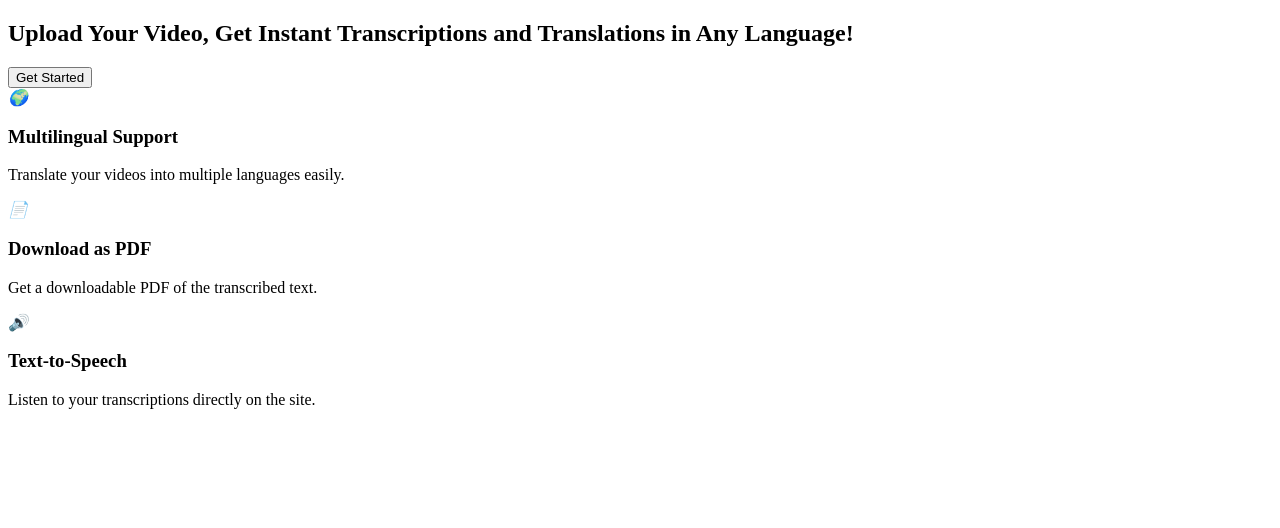
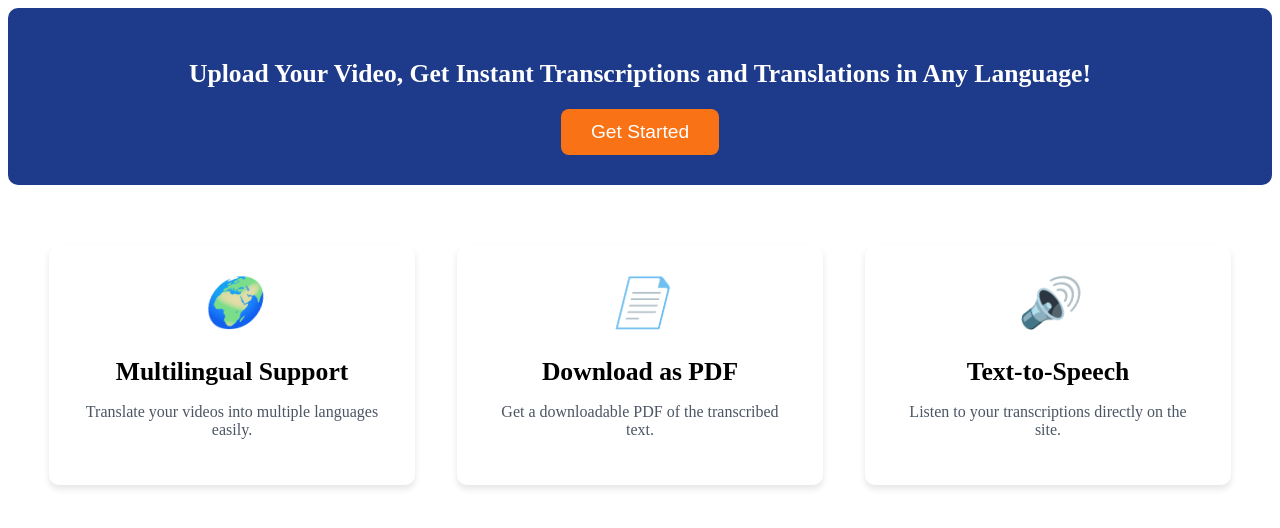
Before and after one commit to vigneshwaranbalamurugan/Video-2-Words, a Next.js app in the folder video-2-words/: page /home in a window 1280 px wide. Shown: the top 528 px of the page. Built offline with nearby package versions, Linux system fonts and the light colour scheme.

Commit message:
ui-changes

```diff
--- a/video-2-words/styles/Home.module.css
+++ b/video-2-words/styles/Home.module.css
@@ -1,92 +1,95 @@
-.container {
-  min-height: 100vh;
-  padding: 0 0.5rem;
-  display: flex;
-  flex-direction: column;
-  justify-content: center;
-  align-items: center;
+
+.hero h1,.hero h3 {
+  font-weight: bold;
 }
 
-.title a {
-  color: #0070f3;
-  text-decoration: none;
+/* Hero Section */
+.hero {
+  background-color: #1E3A8A; /* Dark Blue */
+  color: #FFFFFF;
+  text-align: center;
+  padding: 30px 10px;
+  border-radius: 10px;
 }
 
-.title a:hover,
-.title a:focus,
-.title a:active {
-  text-decoration: underline;
+.herotitle {
+  font-size: 1.6rem;
+  margin-bottom: 20px;
 }
 
-.title {
-  margin: 0 0 1rem;
-  line-height: 1.15;
-  font-size: 3.6rem;
+.ctabutton {
+  background-color: #F97316; /* Orange */
+  color: #FFFFFF;
+  padding: 12px 30px;
+  font-size: 1.2rem;
+  border: none;
+  border-radius: 8px;
+  cursor: pointer;
+  transition: background-color 0.3s ease;
 }
 
-.title {
-  text-align: center;
+.ctabutton:hover {
+  background-color: #F97316;
+  opacity: 0.9;
 }
 
-.title,
-.description {
-  text-align: center;
+/* Features Section */
+.features {
+  display: flex;
+  justify-content: space-around;
+  margin: 40px 20px;
+  flex-wrap: wrap;
 }
 
-.description {
-  line-height: 1.5;
-  font-size: 1.5rem;
+.featureitem {
+  background-color: #FFFFFF; /* White */
+  padding: 30px;
+  margin: 20px;
+  border-radius: 10px;
+  box-shadow: 0 4px 6px rgba(0, 0, 0, 0.1);
+  text-align: center;
+  flex-basis: 25%;
+  transition: transform 0.3s ease;
 }
 
-.grid {
-  display: flex;
-  align-items: center;
-  justify-content: center;
-  flex-wrap: wrap;
-
-  max-width: 800px;
-  margin-top: 3rem;
+.featureitem:hover {
+  transform: translateY(-5px);
 }
 
-.card {
-  margin: 1rem;
-  flex-basis: 45%;
-  padding: 1.5rem;
-  text-align: left;
-  color: inherit;
-  text-decoration: none;
-  border: 1px solid #eaeaea;
-  border-radius: 10px;
-  transition:
-    color 0.15s ease,
-    border-color 0.15s ease;
+.featureicon {
+  font-size: 3rem;
+  color: #2D9CDB; /* Teal */
+  margin-bottom: 10px;
 }
 
-.card:hover,
-.card:focus,
-.card:active {
-  color: #0070f3;
-  border-color: #0070f3;
+.featureitem h3 {
+  font-size: 1.6rem;
+  margin-bottom: 10px;
 }
 
-.card h3 {
-  margin: 0 0 1rem 0;
-  font-size: 1.5rem;
+.featureitem p {
+  font-size: 1rem;
+  color: #4B5563; /* Dark Gray */
 }
 
-.card p {
-  margin: 0;
-  font-size: 1.25rem;
-  line-height: 1.5;
+/* Call to Action Section */
+.ctasection {
+  text-align: center;
+  margin: 40px;
 }
 
-.logo {
-  height: 1em;
+.uploadbutton {
+  background-color: #2D9CDB; /* Teal */
+  color: #FFFFFF;
+  padding: 15px 40px;
+  font-size: 1.3rem;
+  border: none;
+  border-radius: 10px;
+  cursor: pointer;
+  transition: background-color 0.3s ease;
 }
 
-@media (max-width: 600px) {
-  .grid {
-    width: 100%;
-    flex-direction: column;
-  }
+.uploadbutton:hover {
+  background-color: #2D9CDB;
+  opacity: 0.9;
 }
--- a/video-2-words/styles/global.css
+++ b/video-2-words/styles/global.css
@@ -1,32 +1,11 @@
-html,
-body {
+* {
+  margin: 0;
   padding: 0;
-  margin: 0;
-  font-family:
-    Inter,
-    -apple-system,
-    BlinkMacSystemFont,
-    Segoe UI,
-    Roboto,
-    Oxygen,
-    Ubuntu,
-    Cantarell,
-    Fira Sans,
-    Droid Sans,
-    Helvetica Neue,
-    sans-serif;
-}
-
-a {
-  color: inherit;
-  text-decoration: none;
-}
-
-* {
   box-sizing: border-box;
 }
 
-img {
-  max-width: 100%;
-  height: auto;
+body {
+  font-family: 'Roboto', sans-serif;
+  background-color: #F1F5F9; /* Light Gray */
+  color: #4B5563; /* Dark Gray */
 }
```
Also changed, not shown: video-2-words/pages/footer.jsx (added, +24 -0 lines), video-2-words/pages/index.js (+12 -125 lines), video-2-words/pages/mainworkflow.jsx (+19 -2 lines), video-2-words/styles/Footer.module.css (added, +35 -0 lines), video-2-words/styles/Mainworkflow.module.css (+15 -5 lines), 1 other file (tests, documents, lock files or other folders).
